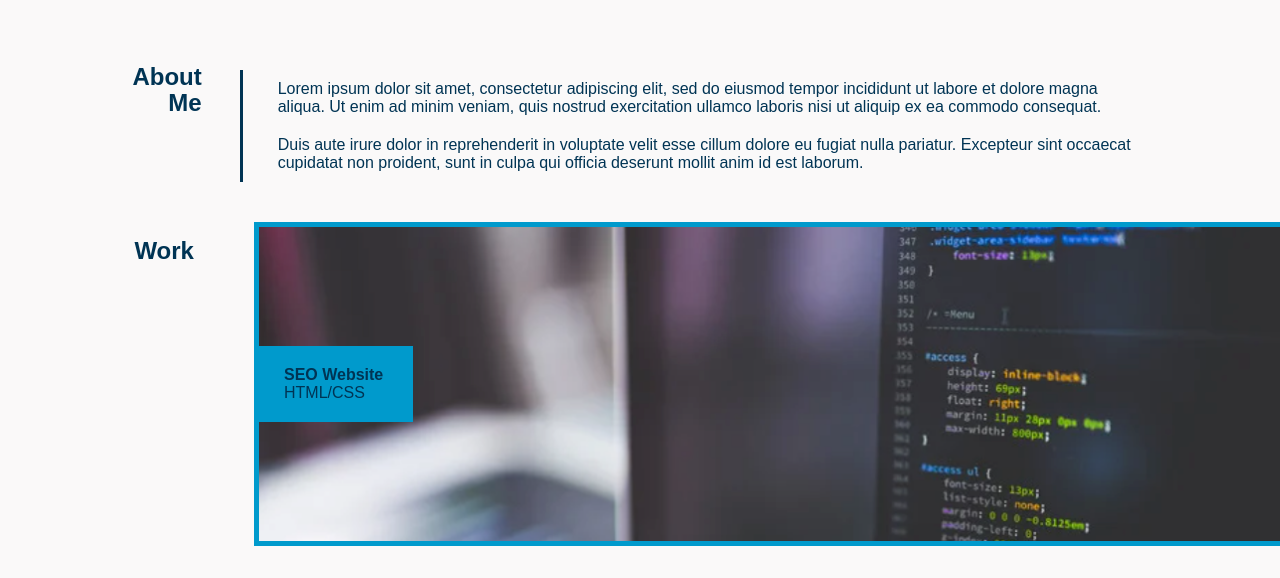
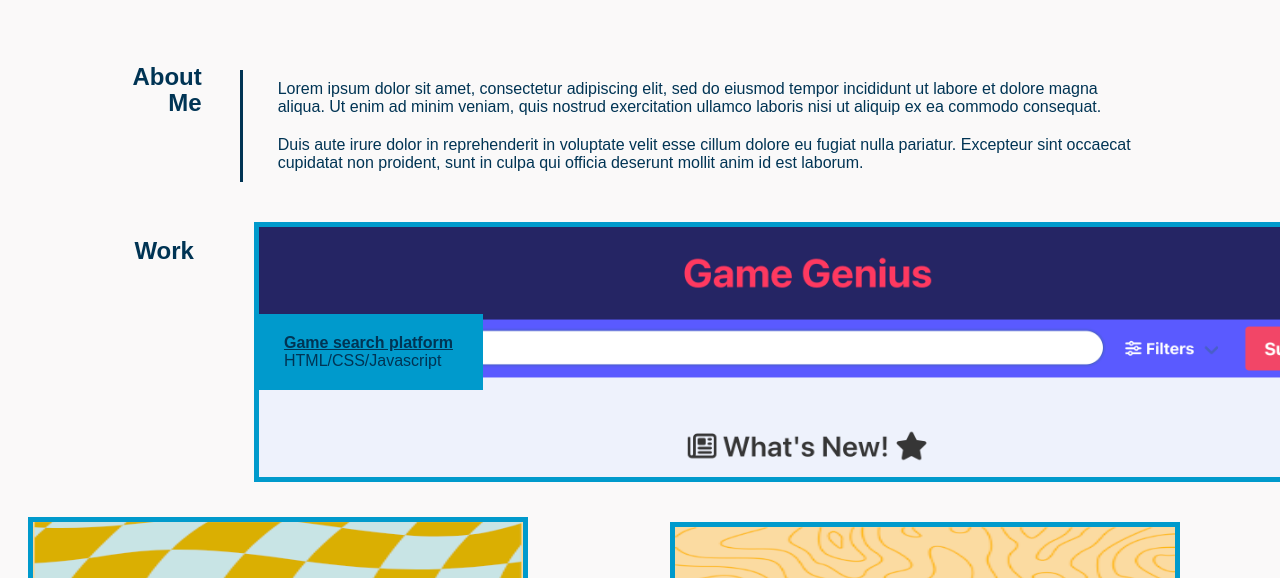
Before and after one commit to EmmaDenton/Coding-portfolio-website, a plain HTML site: page index.html in a window 1280 px wide. Shown: the part 208-786 px from the top of the page. Drawn offline with Linux system fonts and the light colour scheme.

Commit message:
added project 1 image and link.

```diff
--- a/assets/css/style.css
+++ b/assets/css/style.css
@@ -150,7 +150,8 @@ article {
 }
 
 #primarycard {
-    width: 1100px
+    width: 1100px;
+    height: 250px;
 }
 
 .card {
@@ -162,3 +163,10 @@ article {
 .workheading {
     display: flex;
 }
+
+
+.projecttitle {
+    color: #003454;
+    font-weight: Bold;
+    size: 14px;
+}
--- a/index.html
+++ b/index.html
@@ -37,10 +37,10 @@
             <h2>Work</h2>
         </heading>
         <article>
-            <img src="./assets/images/SEOwebsite.png" id="primarycard" alt="CSS code on a computer screen."/>
+            <img src="./assets/images/GameGenius.png" id="primarycard" alt="Search for games by keywords and filters."/>
             <label class="label">
-                <h4>SEO Website</h4>
-                <p>HTML/CSS</p>
+                <a class="projecttitle" href="https://muhammadkhabbaz.github.io/GameGenius/">Game search platform</a>
+                <p>HTML/CSS/Javascript</p>
             </label>
         </article>
     </div>
```
Also changed, not shown: assets/images/GameGenius.png (added).
